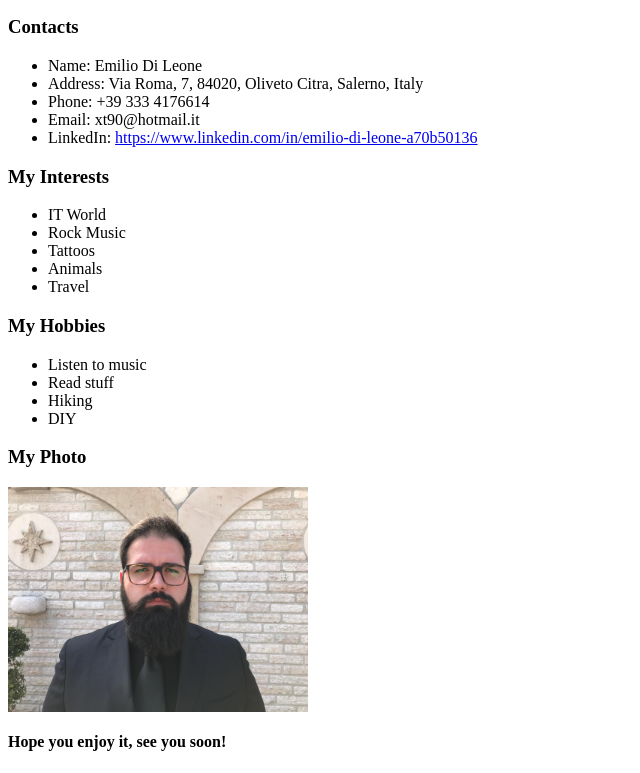
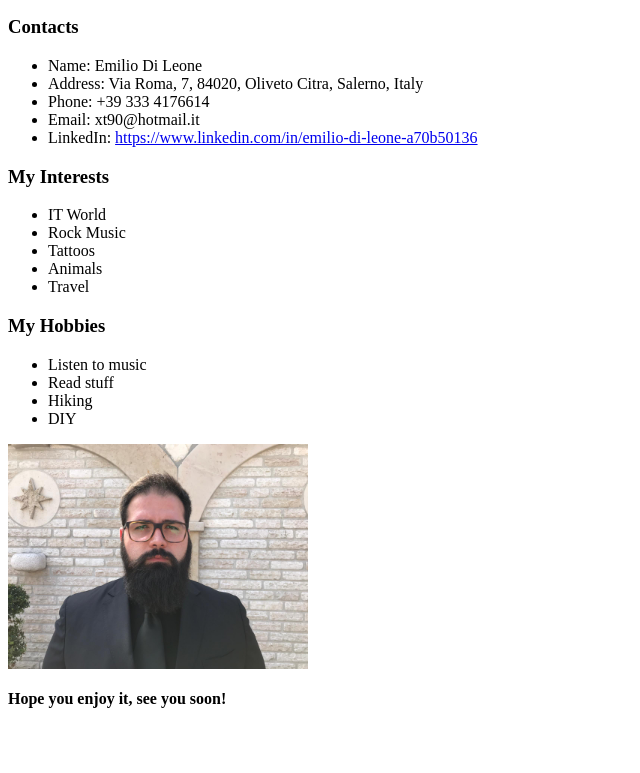
Before and after one commit to EmilioDiLeone/IgnitePersonalWebsite, a plain HTML site: page index.html in a window 1280 px wide. Shown: the part 91-864 px from the top of the page, without its empty margins (0-640 px from the left). After the commit the page ends 820 px from the top, so only its background shows below. Drawn offline with Linux system fonts and the light colour scheme.

Commit message:
Sto provando come funzionano i commit con modifica

```diff
--- a/index.html
+++ b/index.html
@@ -47,7 +47,7 @@
     </div>
 
     <div>
-        <h3>My Photo</h3>
+
         <img src="Photo.JPG" width=300 alt="Emilio Profile pic" />
     </div>
 
```
